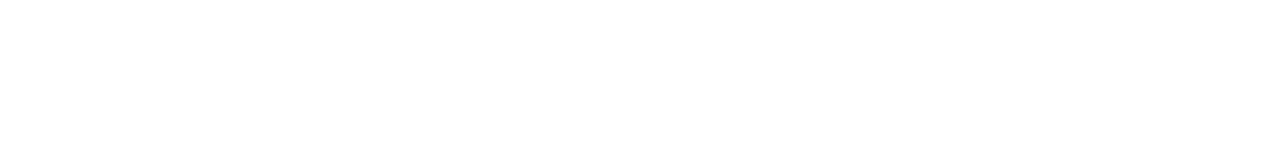
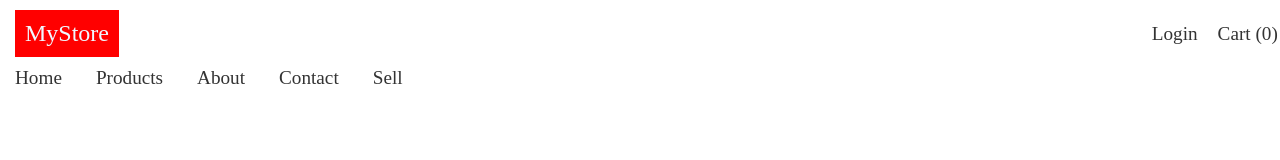
Before and after one commit to AyushmanTechie-1502/ecommerce_1st_project, a plain HTML site: page index.html in a window 1280 px wide. Drawn offline with Linux system fonts and the light colour scheme.

Commit message:
Fixed navbar styles

```diff
--- /dev/null
+++ b/Css/style.css
@@ -0,0 +1,42 @@
+/*-- NAVigation Bar --*/
+
+*{
+    margin: 0;
+    padding:0;
+    box-sizing: border-box;
+}
+.navbar {
+    display: flex;
+    justify-content: space-between;
+    align-items: center;
+    padding: 10px 15px;
+    width: 101%;
+}
+.navbar .logo {
+    font-size: 24px;
+    background-color: red;
+    color: aliceblue;
+    width: auto;
+    padding: 10px;
+}
+
+/* 3. STYLE: Style the main navigation links */
+.nav-links a {
+    font-size: 1.2rem;
+    margin: 0 15px;
+    text-decoration: none;
+    color: #333;
+}
+/* IMPORTANT: The missing closing brace } was here in your original code, now fixed. */
+
+/* 4. LAYOUT & STYLE: Nav icons (Login/Cart) */
+.nav-icons {
+    display: flex; /* Makes the links side-by-side */
+    gap: 20px;     /* Adds 20px of space BETWEEN the links */
+}
+
+.nav-icons a {
+    text-decoration: none;
+    color: #333;
+    font-size: 1.2rem;
+}
--- a/index.html
+++ b/index.html
@@ -3,9 +3,27 @@
 <head>
     <meta charset="UTF-8">
     <meta name="viewport" content="width=device-width, initial-scale=1.0">
-    <title>Document</title>
+    <title>E-Commerce | Home</title>
+
+    <link rel="stylesheet" href="./Css/style.css">
 </head>
+
 <body>
+    <!-- NAVigation Bar -->
+    <header class="navbar">
+        <div class="logo">MyStore</div>
 
+        <div class="nav-icons">
+            <a href="./pages/login.html">Login</a>
+            <a href="./pages/cart.html">Cart (0)</a>
+        </div>
+    </header>
+     <nav class="nav-links">
+            <a href="index.html">Home</a>
+            <a href="./pages/products.html">Products</a>
+            <a href="./pages/about.html">About</a>
+            <a href="./pages/contact.html">Contact</a>
+            <a href="./pages/Sell.html">Sell</a>
+        </nav>
 </body>
 </html>
```
